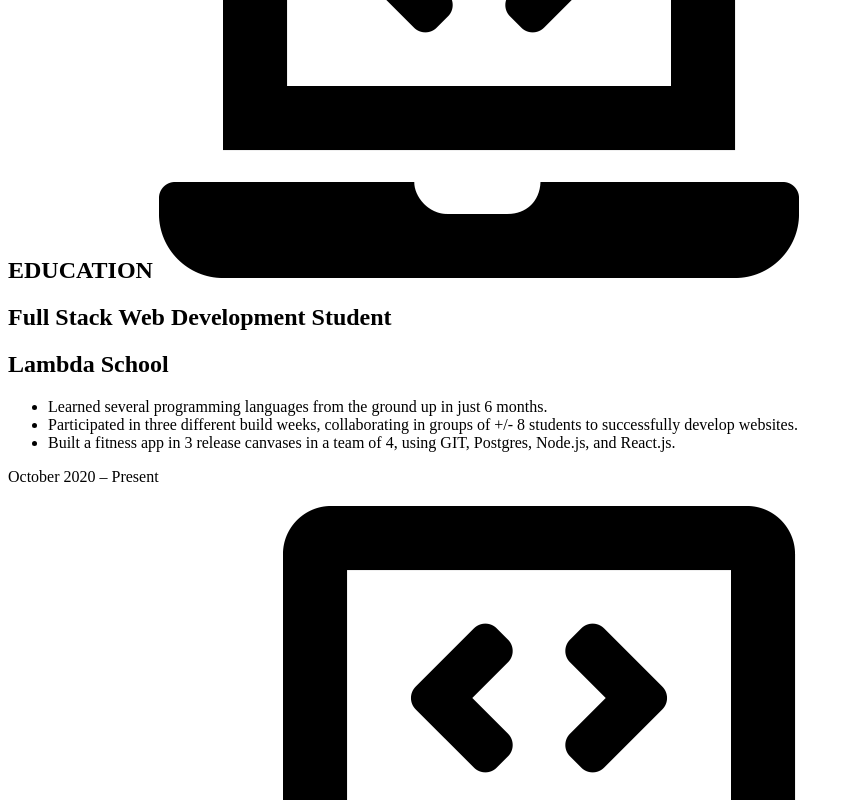
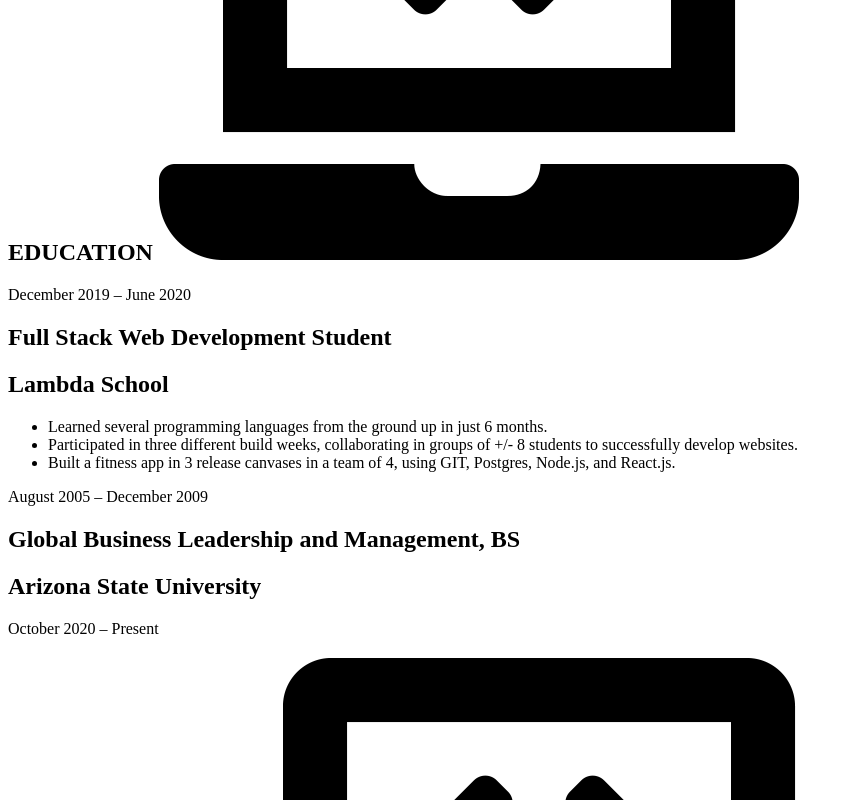
Before and after one commit to alvillaraza/dev_port_v2, a Gatsby site: page /Resume in a window 1280 px wide. Shown: the part 955-1755 px from the top of the page, without its empty margins (0-854 px from the left). Built offline with nearby package versions, Linux system fonts and the light colour scheme; Gatsby itself is replaced by a stand-in of ours.

Commit message:
added ASU degree

```diff
--- a/src/pages/Resume.js
+++ b/src/pages/Resume.js
@@ -17,10 +17,10 @@ export default function Resume({ page }) {
 
       <div className="resume-experience">
         <section className="experience-block education">
-          <div className="dates">December 2019 – June 2020</div>
           <h1 className="first-line">
             EDUCATION <img src={remote} alt="remote logo" />
           </h1>
+          <div className="dates">December 2019 – June 2020</div>
           <h2 className="second-line">Full Stack Web Development Student</h2>
           <h2 className="second-line">Lambda School</h2>
           <p className="description">
@@ -39,7 +39,10 @@ export default function Resume({ page }) {
               </li>
             </ul>
           </p>
-        </section>{" "}
+          <div className="dates">August 2005 – December 2009</div>
+          <h2 className="second-line">Global Business Leadership and Management, BS</h2>
+          <h2 className="second-line">Arizona State University</h2>
+        </section>
         <div className="experience">
           <section className="experience-block">
             <div className="dates">October 2020 – Present</div>
@@ -89,9 +92,7 @@ export default function Resume({ page }) {
           </section>
           <section className="experience-block">
             <div className="dates">June 2015 – January 2020</div>
-            <h1 className="first-line">
-              Owner/Project Manager
-            </h1>
+            <h1 className="first-line">Owner/Project Manager</h1>
             <h2 className="second-line">BOSS Entertainment Live</h2>
             <p className="description">
               <ul>
```
